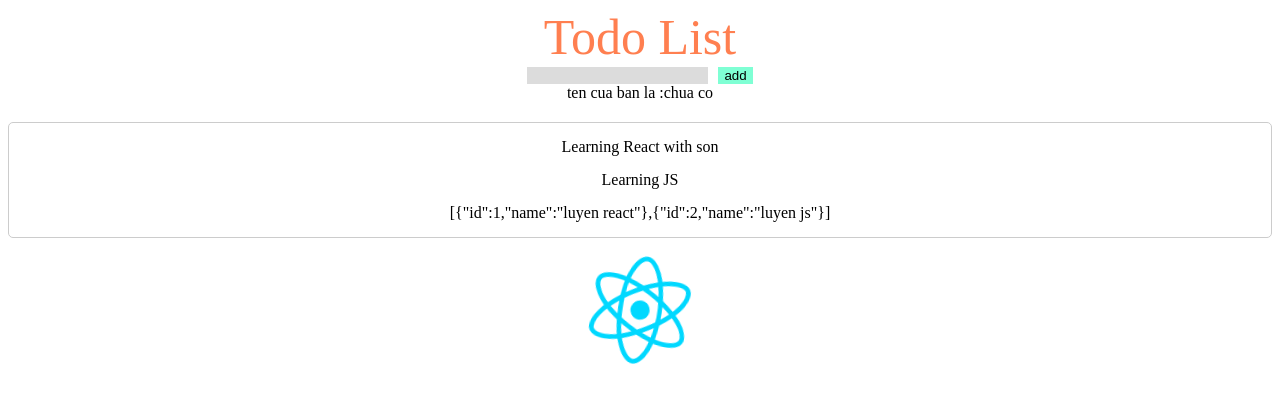
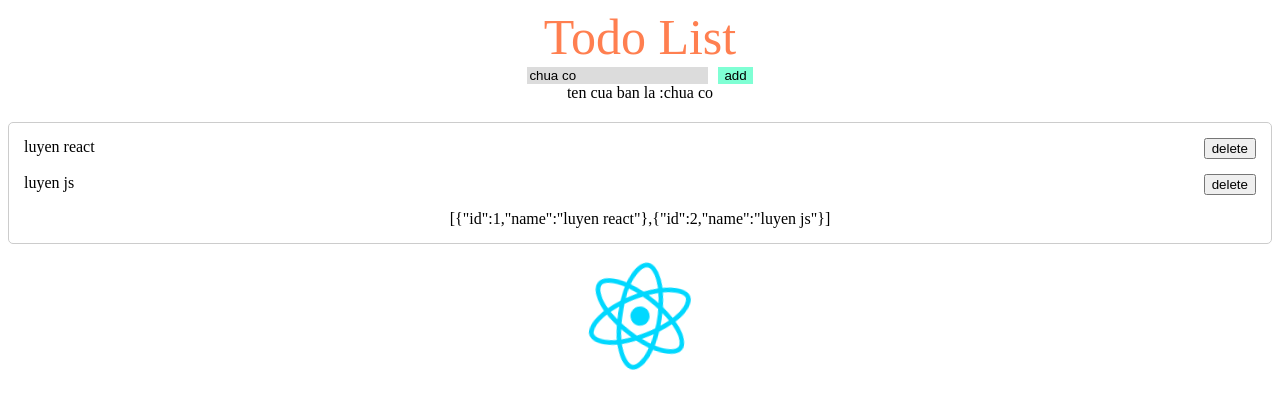
Before and after one commit to leson2004/react_01, a React (Vite) app: page / in a window 1280 px wide. Shown: the top 408 px of the page. Built offline with nearby package versions, Linux system fonts and the light colour scheme.

Commit message:
bai 39 : render dữ liệu

```diff
--- a/src/components/todo/TodoData.jsx
+++ b/src/components/todo/TodoData.jsx
@@ -1,11 +1,17 @@
 const TodoData = (props) => {
-  var { name1, age } = props; // khi khai báo key = name1 , thì khi dùng object destructuring cx phải là 'name1' thì mới nhận được
+  var { todoList } = props; // khi khai báo key = name1 , thì khi dùng object destructuring cx phải là 'name1' thì mới nhận được
   // hoặc dùng {name: name1} thì mới có thể gán và lấy đc giá trị
   return (
     <>
       <div className="todo_data">
-        <div>Learning React with {name1} </div>
-        <div>Learning JS</div>
+        {todoList.map((data) => {
+          return (
+            <div className="todo_data_new">
+              <div>{data.name} </div>
+              <button>delete</button>
+            </div>
+          );
+        })}
         <div>{JSON.stringify(props.todoList)}</div>
       </div>
     </>
--- a/src/components/todo/TodoNew.jsx
+++ b/src/components/todo/TodoNew.jsx
@@ -11,18 +11,21 @@ const TodoNew = (props) => {
   };
   const handleClick = () => {
     newFunction(currentValue);
+    setValue("");
     //console.log(currentValue);
     // newFunction(data);
   };
   return (
     <>
-      {" "}
       <div className="todo_new">
         <input
           type="text"
           onChange={(data) => {
+            //console.log("value:", data.target.value);
             handleOnChange(data.target.value);
-          }}
+          }} // mỗi lần onchange setValue sẽ được gọi , tên sẽ đc cập nhật , value sẽ được gán với tên vừa cập nhật .
+          // sau đó nhấn button add , thì sẽ update tên rỗng ,
+          value={currentValue}
         />
         <button onClick={handleClick}>add</button>
       </div>
--- a/src/components/todo/todo_style.css
+++ b/src/components/todo/todo_style.css
@@ -49,3 +49,7 @@
     animation: logo-spin infinite 20s linear;
   }
 }
+.todo_data_new {
+  display: flex;
+  justify-content: space-between;
+}
```
